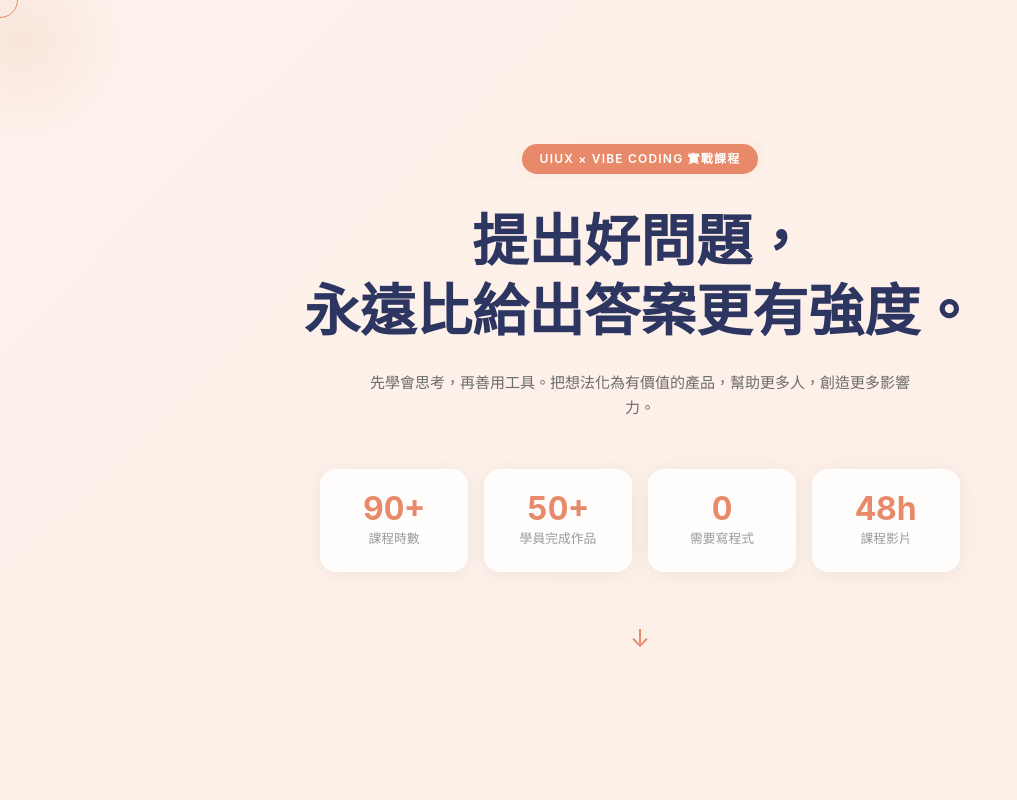
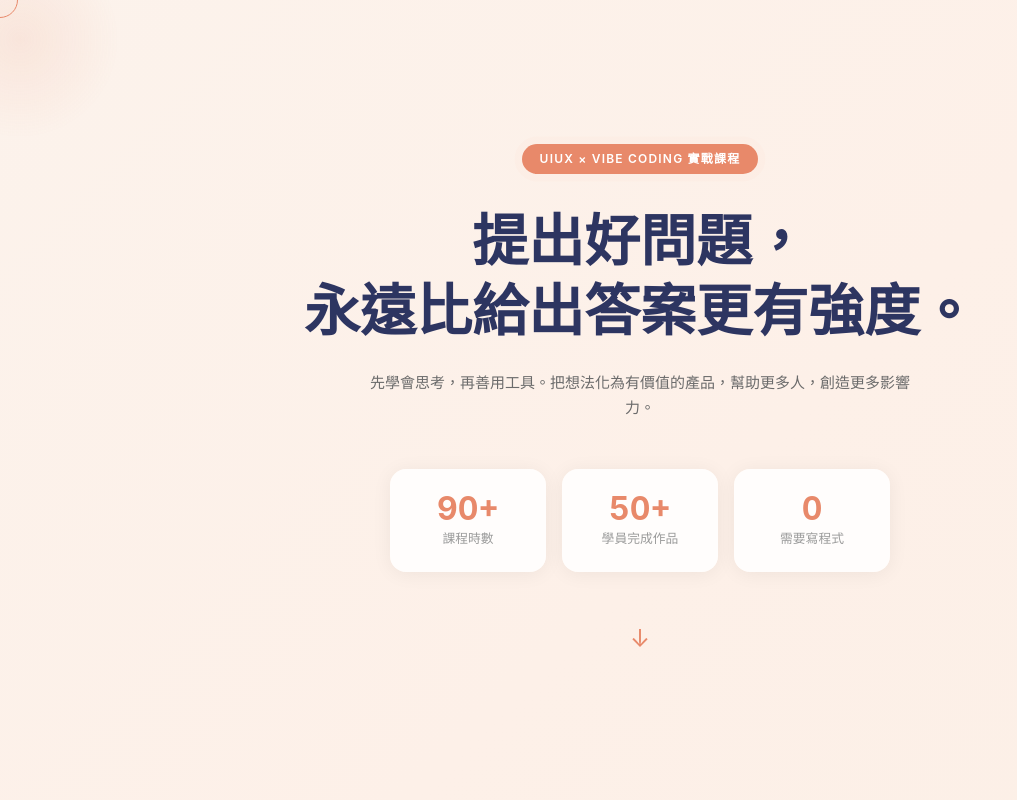
Before and after one commit to sandywu710/uiux-vibe-demo, a Next.js app: page / in a window 1280 px wide. Shown: the top 800 px of the page, without its empty margins (0-1017 px from the left). Built offline with nearby package versions, Linux system fonts and the light colour scheme.

Commit message:
fix: stats 3 items only

```diff
--- a/app/page.tsx
+++ b/app/page.tsx
@@ -253,7 +253,6 @@ const STATS = [
   { label: '課程時數', target: 90, suffix: '+' },
   { label: '學員完成作品', target: 50, suffix: '+' },
   { label: '需要寫程式', target: 0, suffix: '' },
-  { label: '課程影片', target: 48, suffix: 'h' },
 ]
 
 const QUESTIONS = [
@@ -331,7 +330,7 @@ export default function Home() {
       }
       requestAnimationFrame(step)
     }
-    animate(0, 90, 1200); animate(1, 50, 1500); animate(3, 48, 1000)
+    animate(0, 90, 1200); animate(1, 50, 1500)
   }, [])
 
   // ESC closes lightbox
@@ -415,7 +414,7 @@ export default function Home() {
             <p style={{ maxWidth: '560px', margin: '1.5rem auto 0', color: D.gray, fontSize: '0.9375rem', lineHeight: 1.7 }}>
               先學會思考，再善用工具。把想法化為有價值的產品，幫助更多人，創造更多影響力。
             </p>
-            <div style={{ marginTop: '3rem', display: 'grid', gridTemplateColumns: 'repeat(4,1fr)', gap: '16px', maxWidth: '640px', marginLeft: 'auto', marginRight: 'auto' }}>
+            <div style={{ marginTop: '3rem', display: 'grid', gridTemplateColumns: 'repeat(3,1fr)', gap: '16px', maxWidth: '500px', marginLeft: 'auto', marginRight: 'auto' }}>
               {STATS.map((s, i) => (
                 <div key={i} style={{ background: 'rgba(255,255,255,0.85)', backdropFilter: 'blur(8px)', WebkitBackdropFilter: 'blur(8px)', borderRadius: '16px', padding: '24px 16px', boxShadow: D.shadow }}>
                   <div style={{ fontSize: '2rem', fontWeight: 700, color: D.coral, lineHeight: 1, fontVariantNumeric: 'tabular-nums' }}>{heroNums[i]}{s.suffix}</div>
```
